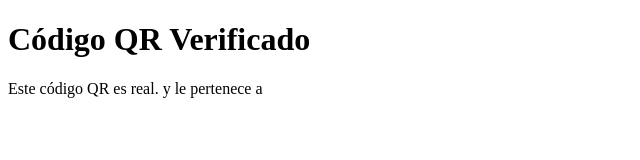
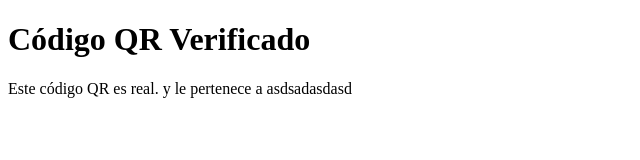
Before and after one commit to hiperiom/cccr, a plain HTML site: page index.html in a window 1280 px wide. Shown: the whole page, without its empty margins (0-640 px from the left). Drawn offline with Linux system fonts and the light colour scheme.

Commit message:
Update index.html

```diff
--- a/index.html
+++ b/index.html
@@ -9,7 +9,7 @@
 
     <script>
         const d = document;
-        d.querySelector("name").textContent ="asdsadasdasd"
+        d.querySelector("#name").textContent ="asdsadasdasd"
     </script>
 </body>
 </html>
```
